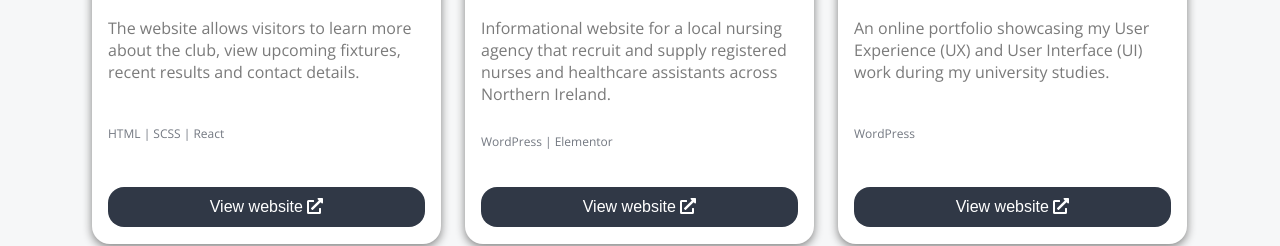
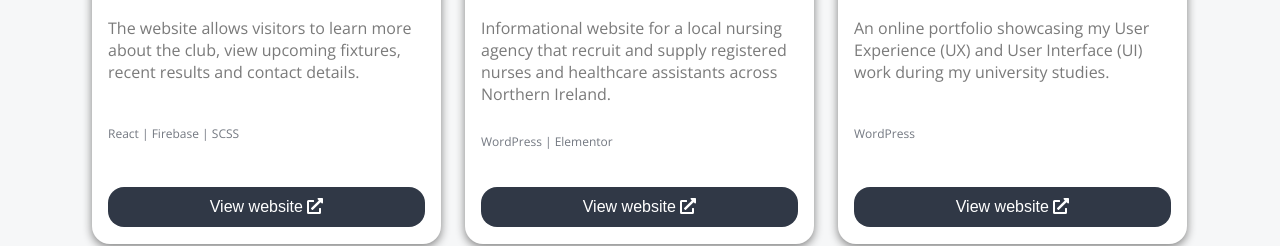
Before and after one commit to eugelito/eugelito, a React (Create React App) app: page / in a window 1280 px wide. Shown: the part 1260-1506 px from the top of the page. Built offline with nearby package versions, Linux system fonts and the light colour scheme.

Commit message:
Update technology used

```diff
--- a/src/Data.js
+++ b/src/Data.js
@@ -4,7 +4,7 @@ export const data = [
     img: process.env.PUBLIC_URL + "images/acbelfast.png",
     alt: "AC Belfast",
     title: "Athletic Club Belfast",
-    technologies: "HTML | SCSS | React",
+    technologies: "React | Firebase | SCSS",
     description:
       "The website allows visitors to learn more about the club, view upcoming fixtures, recent results and contact details.",
     urlLink: "https://acbelfast.com/",
```
